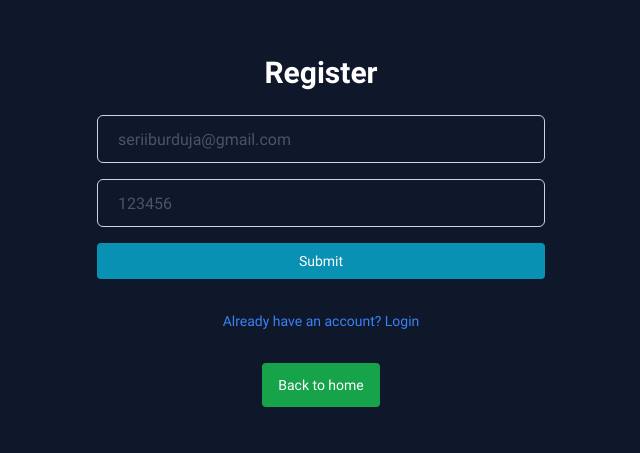
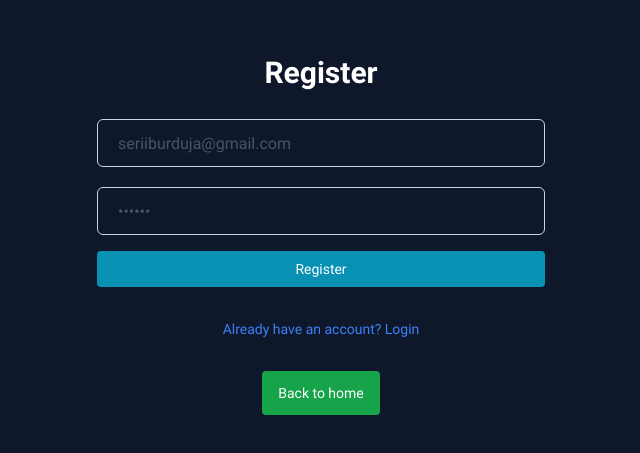
Before and after one commit to seriiserii825/nuxt-roman-timoshyuk, a Nuxt app: page /auth in a window 1280 px wide. Shown: the part 129-582 px from the top of the page, without its empty margins (319-959 px from the left). Built offline with nearby package versions, Linux system fonts and the light colour scheme.

Commit message:
feat: button component

```diff
--- a/app/components/App/AppHeader.vue
+++ b/app/components/App/AppHeader.vue
@@ -26,17 +26,17 @@ function logout() {
       <NuxtLink to="/transactions">Transactions</NuxtLink>
     </nav>
     <div v-if="is_auth">
-      <button @click="logout" class="btn btn-danger">
+      <Btn @click="logout" variant="btn-danger">
         <font-awesome-icon icon="fa-solid fa-arrow-right-from-bracket" />
         Logout
-      </button>
+      </Btn>
     </div>
     <div v-else>
       <NuxtLink to="/auth?login=true">
-        <button class="btn" severity="help">Login</button>
+        <Btn>Login</Btn>
       </NuxtLink>
       <NuxtLink to="/auth?login=false">
-        <button class="btn btn-info ml-2">Register</button>
+        <Btn variant="btn-info">Register</Btn>
       </NuxtLink>
     </div>
   </div>
--- /dev/null
+++ b/app/components/Btn.vue
@@ -0,0 +1,28 @@
+<script setup lang="ts">
+const emits = defineEmits(["emit_click"]);
+const props = defineProps({
+  type: {
+    type: String as () => "button" | "submit" | "reset",
+    default: "button",
+  },
+  variant: {
+    // Changed from 'class' to 'variant'
+    type: String as () =>
+      | "btn-danger"
+      | "btn-success"
+      | "btn-warning"
+      | "btn-info",
+    default: "btn-info",
+  },
+});
+
+function onClick(event: Event) {
+  emits("emit_click", event);
+}
+</script>
+
+<template>
+  <button :type="type" :class="`btn ${variant}`" @click="onClick">
+    <slot />
+  </button>
+</template>
--- a/app/components/Form/FormInput.vue
+++ b/app/components/Form/FormInput.vue
@@ -2,7 +2,7 @@
 const props = defineProps({
   label: {
     type: String,
-    required: true,
+    required: false,
   },
   name: {
     type: String,
@@ -35,7 +35,7 @@ const value = computed({
 
 <template>
   <div>
-    <label :for="name" class="block text-sm font-medium text-white">
+    <label v-if="label" :for="name" class="block text-sm font-medium text-white">
       {{ label }}
     </label>
     <input
--- a/app/pages/auth.vue
+++ b/app/pages/auth.vue
@@ -49,36 +49,37 @@ const onLogin = async () => {
 
     <div class="flex w-full flex-col gap-4 sm:w-96">
       <div class="flex flex-col gap-1">
-        <input
-          v-model="form.email"
-          class="input"
+        <FormInput
           name="custom_email"
           type="email"
           placeholder="Email"
+          v-model="form.email"
         />
       </div>
 
       <div class="flex flex-col gap-1">
-        <input
-          class="input"
+        <FormInput
           name="custom_password"
-          type="text"
+          type="password"
           placeholder="Password"
           v-model="form.password"
         />
       </div>
 
-      <button
+      <Btn
         v-if="!is_login"
         type="submit"
-        class="btn btn-info"
-        @click="onRegister"
+        variant="btn-info"
+        @emit_click="onRegister"
+        >Register</Btn
       >
-        Submit
-      </button>
-      <button v-else type="submit" class="btn btn-info" @click="onLogin">
-        Submit
-      </button>
+      <Btn
+        v-else-if="is_login"
+        type="submit"
+        @emit_click="onLogin"
+      >
+        Login
+      </Btn>
       <div class="mt-4 text-center">
         <a
           href="#"
@@ -94,9 +95,7 @@ const onLogin = async () => {
       </div>
       <div class="mt-4 text-center">
         <NuxtLink to="/">
-          <button class="btn btn-success">
-            Back to home
-          </button>
+          <button class="btn btn-success">Back to home</button>
         </NuxtLink>
       </div>
     </div>
```
